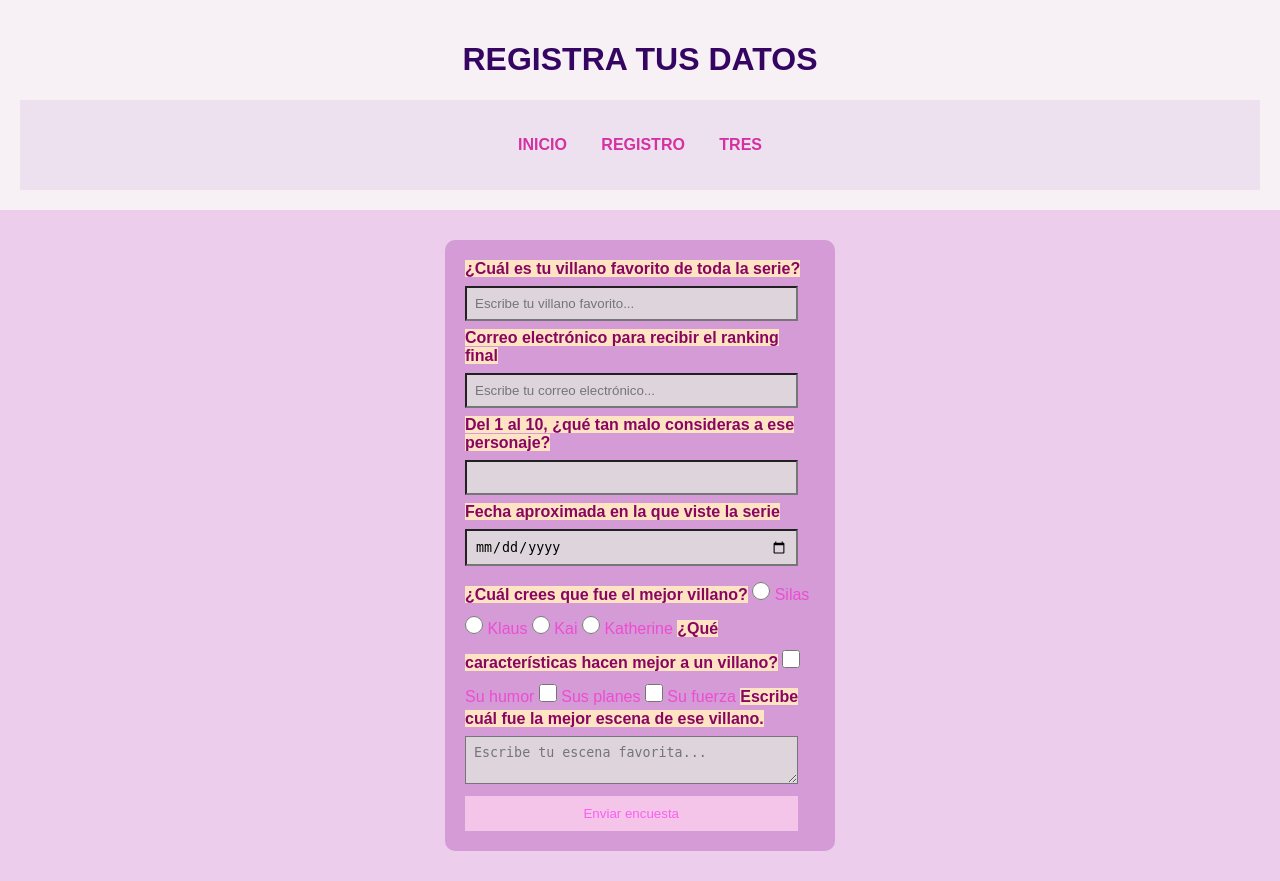
After one commit to qlmqghy28/AMGH, a Django app: page /encuesta in a window 1280 px wide. The commit adds this page. Run offline with Django 5.2, Linux system fonts and the light colour scheme.

Commit message:
cree una encuesta

```diff
--- a/AMGH/urls.py
+++ b/AMGH/urls.py
@@ -23,4 +23,5 @@ urlpatterns = [
     path('', views.inicio),
     path('inicio', views.inicio),
     path('registro', views.registro),
+    path('encuesta', views.encuesta)
 ]
--- a/GONZALEZ/static/gonzalez/estilos.css
+++ b/GONZALEZ/static/gonzalez/estilos.css
@@ -96,3 +96,35 @@ label{
     font-weight: bold;
     background-color: bisque;
 }
+/* FORMULARIO */
+form {
+    background-color: rgb(212, 155, 214);
+    width: 350px;
+    margin: 30px auto;
+    padding: 20px;
+}
+
+/* PREGUNTAS */
+label {
+    font-weight: bold;
+    background-color: bisque;
+    color: rgb(136, 5, 97);
+}
+
+/* CAMPOS DEL FORMULARIO */
+input, textarea {
+    width: 95%;
+    padding: 8px;
+    margin: 8px 0;
+    box-sizing: border-box;
+    background-color: rgb(221, 213, 219);
+}
+
+/* RADIO Y CHECKBOX */
+input[type="checkbox"],
+input[type="radio"] {
+    accent-color: rgb(245, 196, 233);
+    width: 18px;
+    height: 18px;
+    cursor: pointer;
+}
--- /dev/null
+++ b/GONZALEZ/templates/GONZALEZ/formencuesta.html
@@ -0,0 +1,46 @@
+{% load static %}
+<!DOCTYPE html>
+<html lang="es">
+<head>
+    <meta charset="UTF-8">
+    <meta name="viewport" content="width=device-width, initial-scale=1.0">
+    <title>REGISTRO</title>
+    <link rel="stylesheet" href="{% static 'GONZALEZ/estilos.css' %}">
+</head>
+<body>
+    <!-- ENCABEZADO -->
+    <header>
+        <h1>REGISTRA TUS DATOS</h1>
+
+        <!-- MENÚ DE NAVEGACIÓN -->
+        <nav>
+            <ul>
+                <li><a href="#inicio">INICIO</a></li>
+                <li><a href="#registro">REGISTRO</a></li>
+                <li><a href="#">TRES</a></li>
+            </ul>
+        </nav>
+    </header>
+    <form method="POST">
+    <label>¿Cuál es tu villano favorito de toda la serie?</label>
+    <input type="text" name="villano" placeholder="Escribe tu villano favorito...">
+    <label>Correo electrónico para recibir el ranking final</label>
+    <input type="email" name="email" placeholder="Escribe tu correo electrónico...">
+    <label>Del 1 al 10, ¿qué tan malo consideras a ese personaje?</label>
+    <input type="number" name="calificacion" min="1" max="10">
+    <label>Fecha aproximada en la que viste la serie</label>
+    <input type="date" name="fecha">
+    <label>¿Cuál crees que fue el mejor villano?</label>
+    <input type="radio" name="mejor_villano" value="Silas"> Silas
+    <input type="radio" name="mejor_villano" value="Klaus"> Klaus
+    <input type="radio" name="mejor_villano" value="Kai"> Kai
+    <input type="radio" name="mejor_villano" value="Katherine"> Katherine
+    <label>¿Qué características hacen mejor a un villano?</label>
+    <input type="checkbox" name="caracteristicas" value="humor"> Su humor
+    <input type="checkbox" name="caracteristicas" value="planes"> Sus planes
+    <input type="checkbox" name="caracteristicas" value="fuerza"> Su fuerza
+    <label>Escribe cuál fue la mejor escena de ese villano.</label>
+    <textarea name="escena" placeholder="Escribe tu escena favorita..."></textarea>
+    <button type="submit">Enviar encuesta</button>
+
+</form>
--- a/GONZALEZ/templates/GONZALEZ/formregistro.html
+++ b/GONZALEZ/templates/GONZALEZ/formregistro.html
@@ -17,7 +17,7 @@
             <ul>
                 <li><a href="#inicio">INICIO</a></li>
                 <li><a href="#registro">REGISTRO</a></li>
-                <li><a href="#">DOS</a></li>
+                <li><a href="#encuesta">ENCUESTA</a></li>
                 <li><a href="#">TRES</a></li>
             </ul>
         </nav>
--- a/GONZALEZ/templates/GONZALEZ/inicio.html
+++ b/GONZALEZ/templates/GONZALEZ/inicio.html
@@ -20,7 +20,7 @@
             <ul>
                 <li><a href="inicio">INICIO</a></li>
                 <li><a href="registro">REGISTRO</a></li>
-                <li><a href="#">DOS</a></li>
+                <li><a href="encuesta">ENCUESTA</a></li>
                 <li><a href="#">TRES</a></li>
             </ul>
         </nav>
--- a/GONZALEZ/views.py
+++ b/GONZALEZ/views.py
@@ -4,3 +4,5 @@ def inicio (request):
      return render (request, 'GONZALEZ/inicio.html')
 def registro(request):
     return render(request,  'GONZALEZ/formregistro.html')
+def encuesta(request):
+     return render(request, 'GONZALEZ/formencuesta.html')
```
